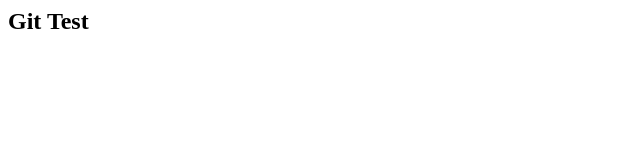
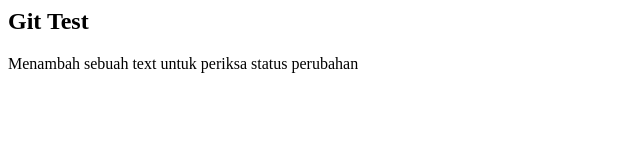
Before and after one commit to silalahi-17/fundamental-git, a plain HTML site: page index.html in a window 1280 px wide. Shown: the whole page, without its empty margins (0-640 px from the left). Drawn offline with Linux system fonts and the light colour scheme.

Commit message:
menambah keterangan head

```diff
--- a/index.html
+++ b/index.html
@@ -6,5 +6,6 @@
 </head>
 <body>
     <h2>Git Test</h2>
+    <p>Menambah sebuah text untuk periksa status perubahan</p>
 </body>
 </html>
```
